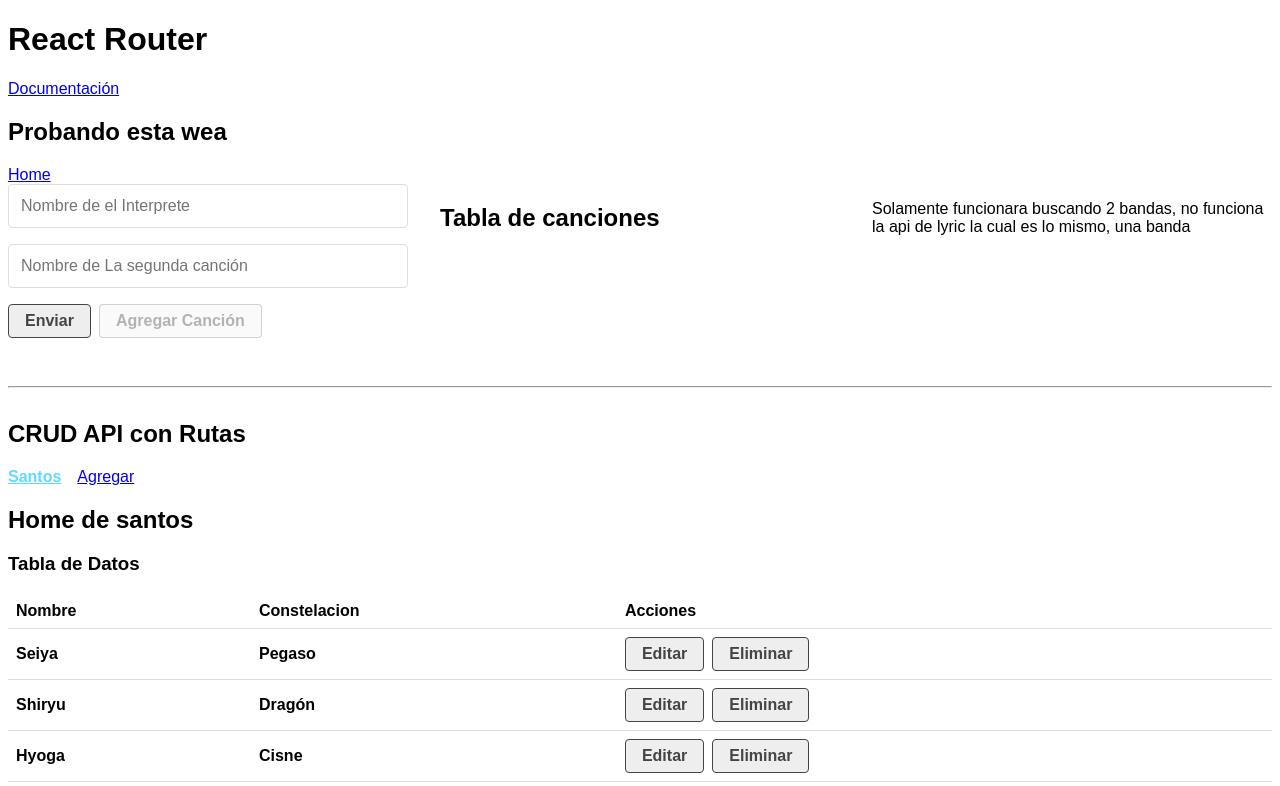
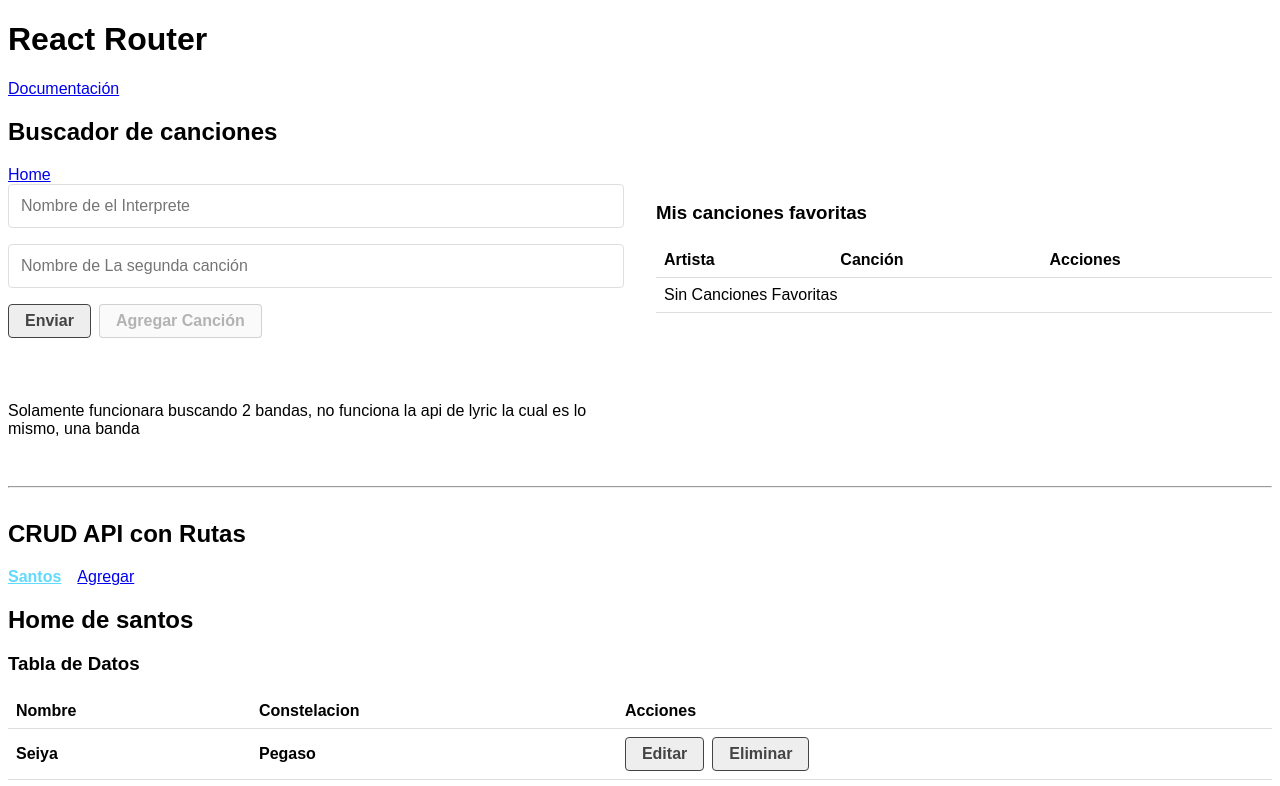
Before and after one commit to MauricioMorenoMorales/JMC-React-router, a React (Create React App) app: page / in a window 1280 px wide. Shown: the top 786 px of the page. Built offline with nearby package versions, Linux system fonts and the light colour scheme; data requests are answered from the project's data file.

Commit message:
Empezando con la clase 70

```diff
--- a/src/components/CrudApi.jsx
+++ b/src/components/CrudApi.jsx
@@ -2,6 +2,7 @@ import React, { useState, useEffect } from 'react';
 import { HashRouter, NavLink, Route, Switch } from 'react-router-dom';
 import { helpHttp } from '../helpers/helpHttp';
 
+// Components
 import CrudForm from './CrudForm';
 import CrudTable from './CrudTable';
 import Error404 from './Error404';
--- a/src/components/SongSearch.jsx
+++ b/src/components/SongSearch.jsx
@@ -9,6 +9,7 @@ import Error404 from './Error404';
 import Loader from './Loader';
 import SongDetails from './SongDetails';
 import SongForm from './SongForm';
+import SongTable from './SongTable';
 
 const mySongsInit = JSON.parse(localStorage.getItem('mySongs')) || [];
 
@@ -23,6 +24,9 @@ const SongSearch = () => {
 
 	//! El async await va dentro no fuera
 	useEffect(() => {
+		/*Este useEffect está atento a que cuándo cambie el estado de search,
+		Usando la información dentro de search hace la petición y la guarda en sus
+		respectivos estados */
 		if (search === null) return;
 		console.log(search);
 		//Obtiene la información
@@ -56,6 +60,8 @@ const SongSearch = () => {
 	}, [search, mySongs]);
 
 	const handleSearch = data => {
+		/*Esta función se pasa dentro de el formulario como input, de el cual
+		data no es más que el valor de los inputs de el formulario  */
 		setSearch(data);
 	};
 
@@ -63,29 +69,34 @@ const SongSearch = () => {
 		alert('salvando canción en Favoritos');
 	};
 	const handleDeleteSong = id => {
-		alert('salvando canción en Favoritos');
+		alert(`Eliminando cancion con el id:${id}`);
 	};
 
 	return (
 		<div>
 			<HashRouter basename="canciones">
 				<header>
-					<h2>Probando esta wea</h2>
+					<h2>Buscador de canciones</h2>
 					<Link to="/">Home</Link>
 				</header>
 				{loading && <Loader />}
-				<article className="grid-1-3">
+				<article className="grid-1-2">
 					<Switch>
 						<Route exact path="/">
+							{/* Aqui se realizan las busquedas y por tanto se hacen cambios a estados */}
 							<SongForm
 								handleSearch={handleSearch}
 								handleSaveSong={handleSaveSong}
 							/>
-							<h2>Tabla de canciones</h2>
+							<SongTable
+								mySongs={mySongs}
+								handleDeleteSong={handleDeleteSong}
+							/>
 							<p>
 								Solamente funcionara buscando 2 bandas, no funciona la api de
 								lyric la cual es lo mismo, una banda
 							</p>
+							{/* Aqui se recibe la información de los estados */}
 							{search && !loading && (
 								<SongDetails search={search} bio={bio} lyric={lyric} />
 							)}
--- /dev/null
+++ b/src/components/SongTable.jsx
@@ -0,0 +1,37 @@
+import React from 'react';
+import SongTableRow from './SongTableRow';
+
+const SongTable = ({ mySongs, handleDeleteSong }) => {
+	return (
+		<div>
+			<h3>Mis canciones favoritas</h3>
+			<table>
+				<thead>
+					<tr>
+						<th colSpan="2">Artista</th>
+						<th>Canción</th>
+						<th>Acciones</th>
+					</tr>
+				</thead>
+				<tbody>
+					{mySongs.length > 0 ? (
+						mySongs.map((element, index) => (
+							<SongTableRow
+								key={index}
+								element={element}
+								id={index}
+								handleDeleteSong={handleDeleteSong}
+							/>
+						))
+					) : (
+						<tr>
+							<td colSpan="4">Sin Canciones Favoritas</td>
+						</tr>
+					)}
+				</tbody>
+			</table>
+		</div>
+	);
+};
+
+export default SongTable;
--- /dev/null
+++ b/src/components/SongTableRow.jsx
@@ -0,0 +1,24 @@
+import React from 'react';
+import { useHistory } from 'react-router-dom';
+
+const SongTableRow = ({ id, element, handleDeleteSong }) => {
+	console.log(element);
+
+	const history = useHistory();
+
+	return (
+		<tr>
+			<td>
+				<img src="https://placeimg.com/40/40/animals" alt="" />
+			</td>
+			<td>Nombre del Artista</td>
+			<td>Nombre Canción</td>
+			<td>
+				<button onClick={() => history.push(`/canciones/${id}`)}>Ver</button>
+				<button onClick={() => handleDeleteSong(id)}>Eliminar</button>
+			</td>
+		</tr>
+	);
+};
+
+export default SongTableRow;
```
Also changed, not shown: src/components/CrudTableRow.jsx (deleted).
